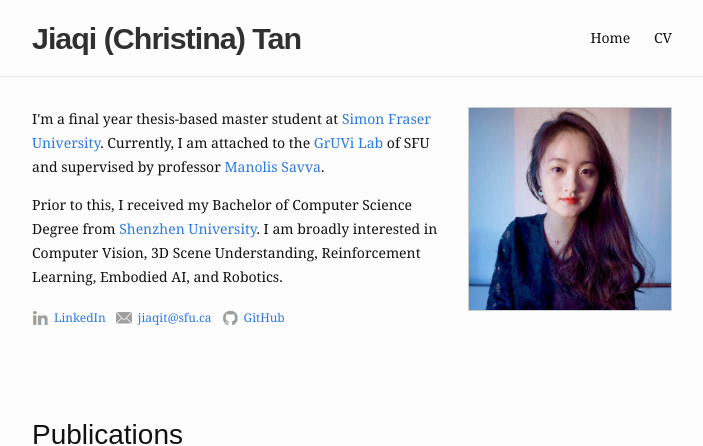
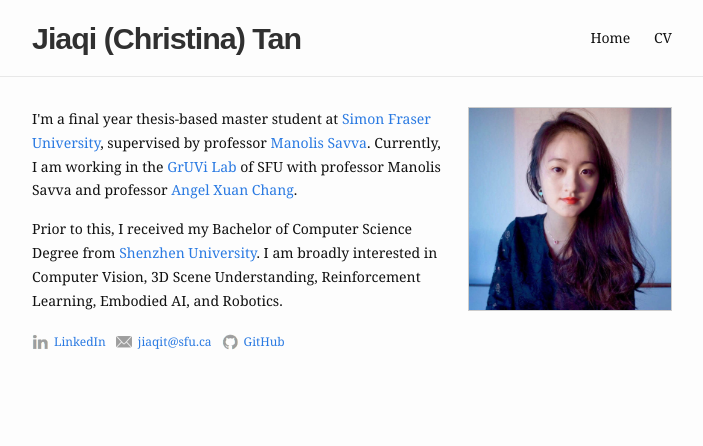
Before and after one commit to ChristinaTan0704/mysite, a Jekyll site: the page built from index.md, in a window 1280 px wide. Shown: the top 446 px of the page, without its empty margins (288-991 px from the left). Built offline with Jekyll 4.4.1, drawn with Linux system fonts in a browser that asks for light colours.

Commit message:
udpate website

```diff
--- a/_layouts/home.html
+++ b/_layouts/home.html
@@ -106,7 +106,7 @@
 
 
 
-                    <a class="page-link" href="../data/Jiaqi_CV.pdf">
+                    <a class="page-link" href="data/Jiaqi_CV.pdf">
                         CV
                     </a>
 
@@ -130,13 +130,13 @@
                 <!-- <h1>Jiaqi (Christina) Tan</h1> -->
                 <p>
                     I'm a final year thesis-based master student at <a
-                        herf="https://www.sfu.ca/">Simon Fraser University</a>. Currently, I am attached to the <a
-                        href="https://gruvi.cs.sfu.ca/">GrUVi Lab</a> of SFU and supervised by professor <a
-                        herf="https://msavva.github.io/">Manolis Savva</a>.
+                        href="https://www.sfu.ca/">Simon Fraser University</a>, supervised by professor <a
+                        href="https://msavva.github.io/">Manolis Savva</a>. Currently, I am working in the <a
+                        href="https://gruvi.cs.sfu.ca/">GrUVi Lab</a> of SFU with professor Manolis Savva and professor <a href="https://angelxuanchang.github.io/">Angel Xuan Chang</a>.
                 </p>
                 <p>
                     Prior to this, I received my Bachelor of
-                    Computer Science Degree from <a herf="https://en.szu.edu.cn/">Shenzhen University</a>.
+                    Computer Science Degree from <a href="https://en.szu.edu.cn/">Shenzhen University</a>.
 
                     I am broadly interested in Computer Vision, 3D Scene Understanding, Reinforcement Learning, Embodied
                     AI, and Robotics.
```
Also changed, not shown: 4 other files.
